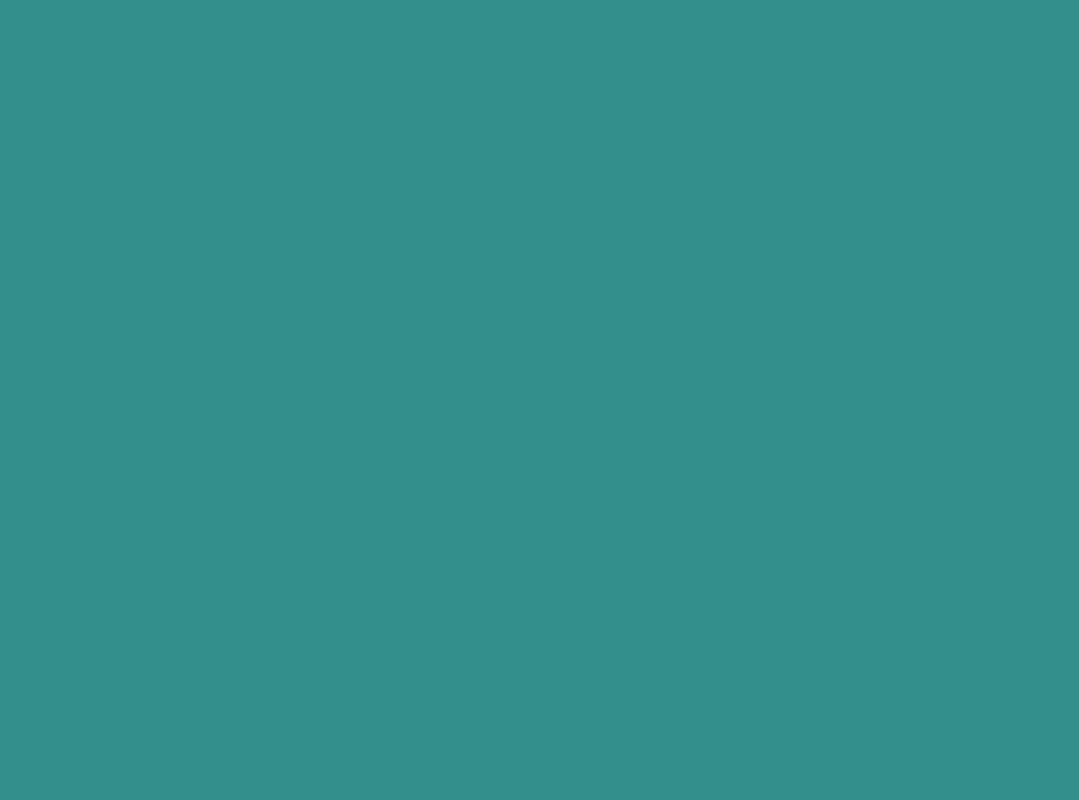
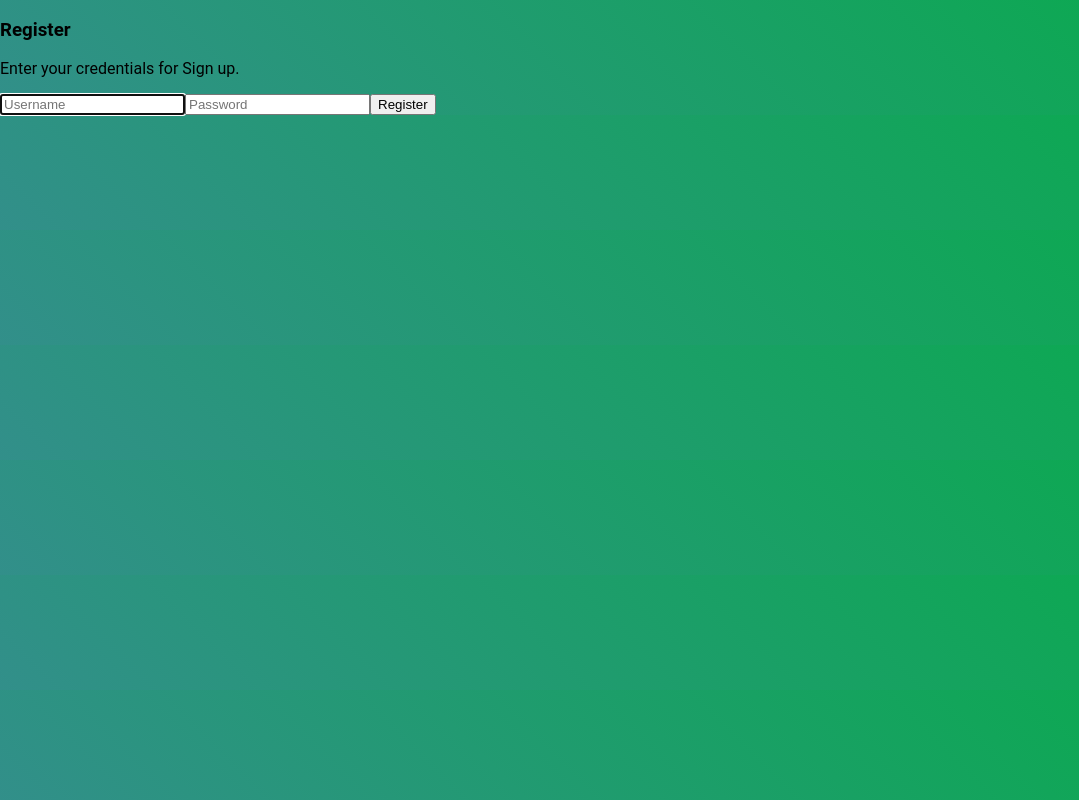
Before and after one commit to shanda911/ui-astores, a React (Create React App) app: page /Register in a window 1280 px wide. Before the commit this address had no page. Shown: the whole page, without its empty margins (0-1079 px from the left). Built offline with nearby package versions, Linux system fonts and the light colour scheme.

Commit message:
Register

```diff
--- /dev/null
+++ b/src/components/Register/Register.js
@@ -0,0 +1,82 @@
+import { useRef, useState, useEffect } from 'react';
+import { useNavigate } from "react-router-dom";
+
+import classes from '../../routes/Login/Login.css';
+
+import axios from '../../api/axios';
+const REGISTER_URL = '/users';
+
+const Register = () => {
+    const navigate = useNavigate();
+    const [success, setSuccess] = useState(false);
+
+    const userRef = useRef();
+    const pwdRef = useRef();
+    const errRef = useRef();
+
+    const [errMsg, setErrMsg] = useState('');
+
+    useEffect(() => {
+        userRef.current.focus();
+    }, [])
+
+
+    const handleSubmit = async (e) => {
+        e.preventDefault();
+
+        const email = userRef.current.value;
+        const password = pwdRef.current.value;
+
+        try {
+            const response = await axios.post(REGISTER_URL,
+                JSON.stringify({ email, password }),
+                {
+                    headers: { 'Content-Type': 'application/json' },
+                    withCredentials: true
+                }
+            );
+            // console.log(JSON.stringify(response?.data));
+            //  console.log(JSON.stringify(response));
+            setSuccess(true);
+            navigate(-1);
+        } catch (err) {
+            if (!err?.response) {
+                setErrMsg('No Server Response');
+            } else if (err.response?.status === 409) {
+                setErrMsg('Username Taken');
+            } else {
+                setErrMsg('Registration Failed')
+            }
+            errRef.current.focus();
+        }
+    }
+
+    return(<div className={classes['login-page']}>
+            <div className={classes.form}>
+            <div className={classes.login}>
+                <div className='login-header'>
+                <h3>Register</h3>
+                <p>Enter your credentials for Sign up.</p>
+                </div>
+            </div>
+            <form className='login-form' onSubmit={handleSubmit}>
+                <input
+                    type="text"
+                    placeholder="Username"
+                    ref={userRef}
+                    required/>
+                <input
+                    type="password"
+                    placeholder="Password"
+                    ref={pwdRef}
+                    required/>
+                <button>Register</button>
+                <p ref={errRef} className={errMsg ? "errmsg" : "offscreen"} aria-live="assertive">{errMsg}</p>
+            </form>
+            </div>
+        </div>
+
+        );
+}
+
+export default Register;
--- a/src/routes/Login/Login.css
+++ b/src/routes/Login/Login.css
@@ -53,6 +53,10 @@ margin-bottom: 26px;
   text-decoration: none;
 }
 
+.line {
+  display: inline-block;
+}
+
 .errmsg {
   background-color: lightpink;
   color: firebrick;
--- a/src/routes/Main.js
+++ b/src/routes/Main.js
@@ -5,6 +5,7 @@ import {Route, Routes} from "react-router-dom";
 import Login from "./Login/Login";
 
 import MasterAuthLayout from "../components/MasterAuthLayout/MasterAuthLayout";
+import Register from '../components/Register/Register'
 import Home from "./Home/Home";
 import Product from "./Product/Product";
 import Admin from "./Admin/Admin";
@@ -21,8 +22,9 @@ const Main = () => {
   return(
           <Routes>
             <Route path="/login" element={<Login />} />
+            <Route path="/Register" element={<Register />} />
 
-          <Route path="/" element={<MasterAuthLayout allowedRoles={[ROLES.ADMIN]} />}>
+            <Route path="/" element={<MasterAuthLayout allowedRoles={[ROLES.CUSTOMER, ROLES.ADMIN]} />}>
               <Route path="products" element={<Home />} >
                 <Route path=":id" element={<Product />} />
               </Route>
```
Lines whose indentation alone changed are shown as unchanged.
